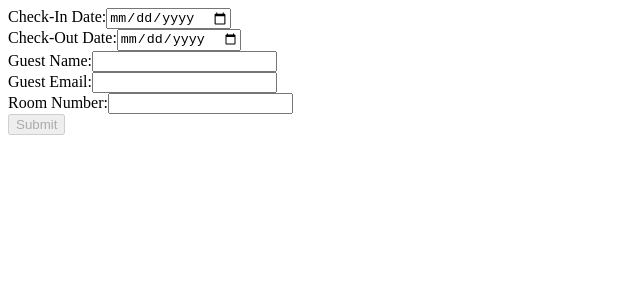
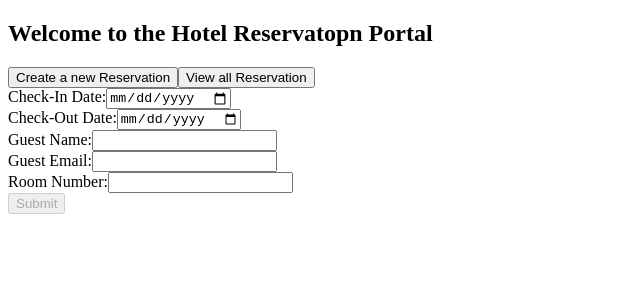
Before and after one commit to chetanananthu/Sample_AngularDemo, an Angular app: page /new in a window 1280 px wide. Shown: the top 300 px of the page, without its empty margins (0-640 px from the left). Built offline with nearby package versions, Linux system fonts and the light colour scheme.

Commit message:
combining components from different module

```diff
--- a/src/app/home/home.module.ts
+++ b/src/app/home/home.module.ts
@@ -11,6 +11,8 @@
   imports: [
     CommonModule,
     RouterModule
+  ],exports :[
+    HomeComponent
   ]
 })
 export class HomeModule { }
--- a/src/app/reservation-from/reservation-from.component.html
+++ b/src/app/reservation-from/reservation-from.component.html
@@ -1,3 +1,4 @@
+<app-home></app-home>
 <form [formGroup]="reservationForm" (ngSubmit)="onSubmit()">
 
     <div>
--- a/src/app/reservation-list/reservation-list.component.html
+++ b/src/app/reservation-list/reservation-list.component.html
@@ -1,3 +1,4 @@
+<app-home></app-home>
 <h2>reservation-list</h2>
 
 <ul *ngIf="reservations.length; else noReservation">
--- a/src/app/reservation/reservation.module.ts
+++ b/src/app/reservation/reservation.module.ts
@@ -4,6 +4,7 @@
 import { ReservationListComponent } from '../reservation-list/reservation-list.component';
 import { FormsModule,ReactiveFormsModule } from '@angular/forms';
 import { RouterModule } from '@angular/router';
+import { HomeModule } from '../home/home.module';
 
 @NgModule({
   declarations: [
@@ -14,7 +15,8 @@
     CommonModule,
     FormsModule,
     ReactiveFormsModule,
-    RouterModule
+    RouterModule,
+    HomeModule
   ]
 })
 export class ReservationModule { }
```
